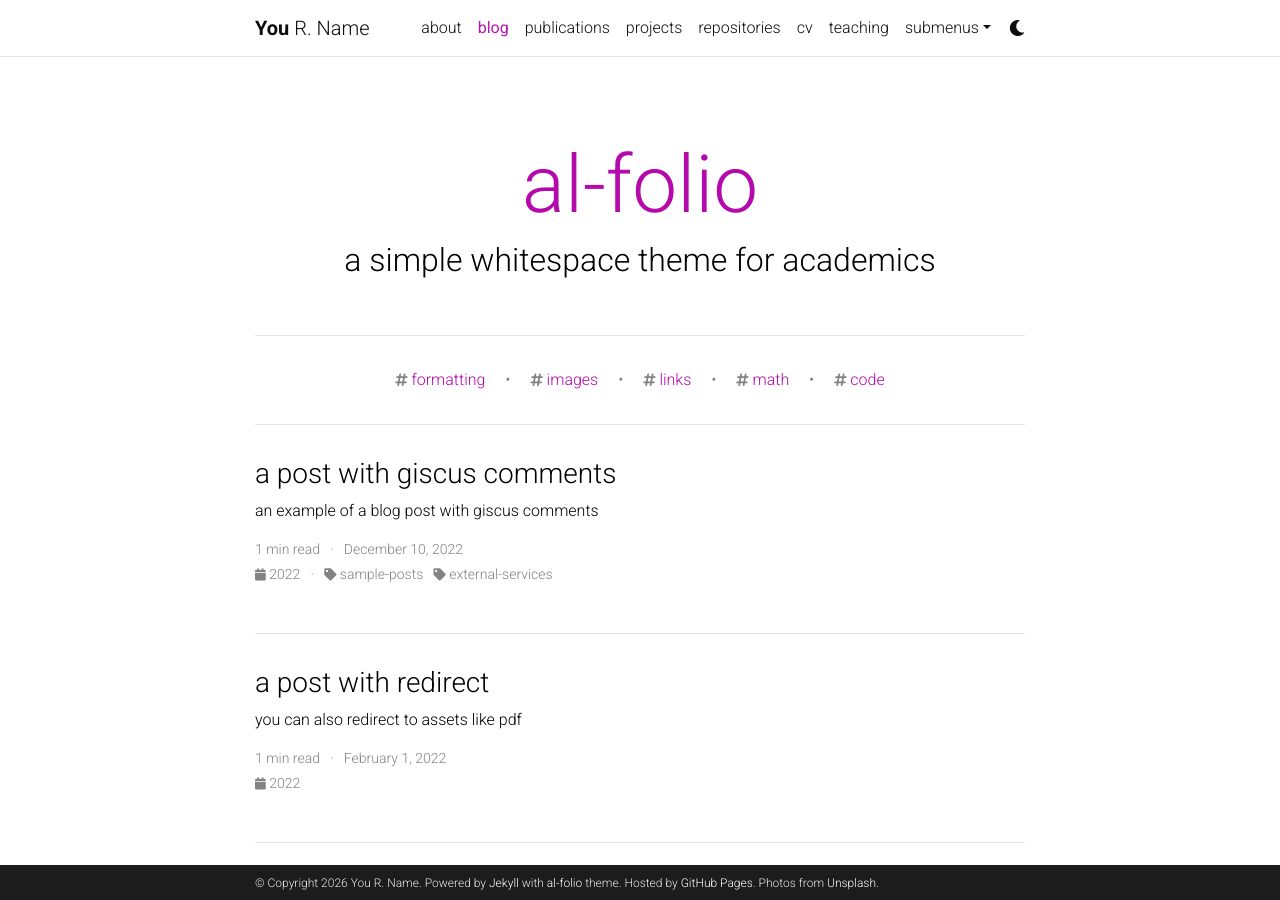
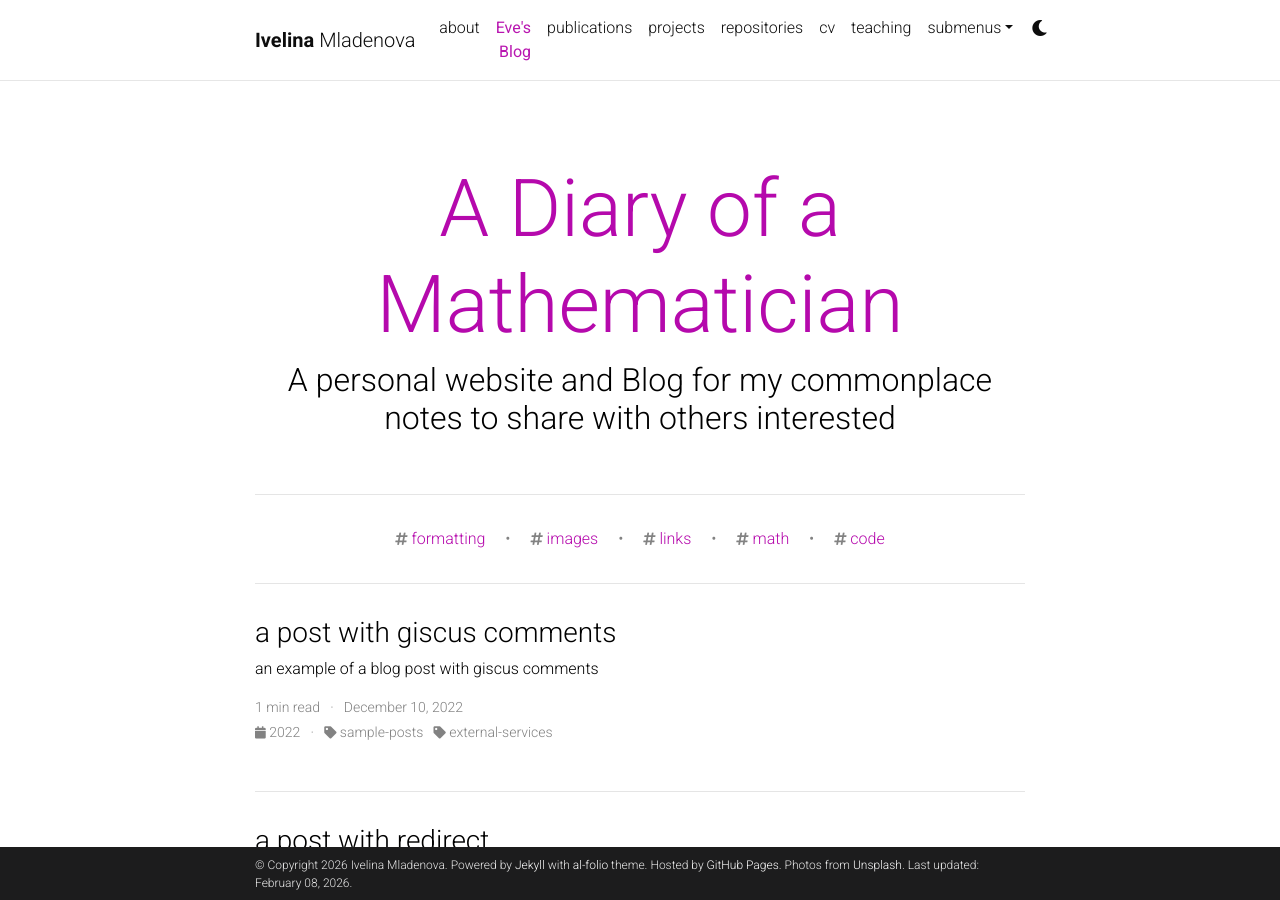
Before and after one commit to Ivelina0/Ivelina0.github.io, a Jekyll site: the page built from blog/index.html, in a window 1280 px wide and 900 px high. Built offline with Jekyll 4.4.1, drawn with Linux system fonts in a browser that asks for light colours; the list of posts is cut into pages by our own code; comment, search, counter and statistics services are not loaded; a style sheet for code colours, icons or effects is not loaded.

Commit message:
Update _config.yml

```diff
--- a/_config.yml
+++ b/_config.yml
@@ -3,10 +3,10 @@
 # -----------------------------------------------------------------------------
 
 title: blank # the website title (if blank, full name will be used instead)
-first_name: You
-middle_name: R.
-last_name: Name
-email: you@example.com
+first_name: Ivelina
+middle_name:
+last_name: Mladenova
+email: ahw864@qmul.ac.uk
 description: > # the ">" symbol means to ignore newlines until "footer_text:"
   A simple, whitespace theme for academics. Based on [*folio](https://github.com/bogoli/-folio) design.
 footer_text: >
@@ -18,9 +18,9 @@ keywords: jekyll, jekyll-theme, academic-website, portfolio-website  # add your
 lang: en # the language of your site (for example: en, fr, cn, ru, etc.)
 icon: ⚛️  # the emoji used as the favicon (alternatively, provide image name in /assets/img/)
 
-url: https://al-folio.github.io # the base hostname & protocol for your site
+url: https://ivelina0.github.io
 baseurl: # the subpath of your site, e.g. /blog/
-last_updated: false # set to true if you want to display last updated in the footer
+last_updated: true # set to true if you want to display last updated in the footer
 impressum_path:  # set to path to include impressum link in the footer, use the same path as permalink in a page, helps to conform with EU GDPR
 
 # -----------------------------------------------------------------------------
@@ -29,7 +29,7 @@ impressum_path:  # set to path to include impressum link in the footer, use the
 
 # code highlighter theme
 highlight_theme_light: github   # https://github.com/jwarby/jekyll-pygments-themes
-highlight_theme_dark: native    # https://github.com/jwarby/jekyll-pygments-themes
+highlight_theme_dark: monokai    # https://github.com/jwarby/jekyll-pygments-themes
 
 # repo color theme
 repo_theme_light: default       # https://github.com/anuraghazra/github-readme-stats/blob/master/themes/README.md
@@ -37,7 +37,7 @@ repo_theme_dark: dark           # https://github.com/anuraghazra/github-readme-s
 repo_trophies:
   enabled: true
   theme_light: flat    # https://github.com/ryo-ma/github-profile-trophy
-  theme_dark: gitdimmed  # https://github.com/ryo-ma/github-profile-trophy
+  theme_dark: onedark # gitdimmed  # https://github.com/ryo-ma/github-profile-trophy
 
 # -----------------------------------------------------------------------------
 # RSS Feed
@@ -71,7 +71,7 @@ og_image: # The site-wide (default for all links) Open Graph preview image
 # Social integration
 # -----------------------------------------------------------------------------
 
-github_username: # your GitHub user name
+github_username: Ivelina0 # your GitHub user name
 gitlab_username: # your GitLab user name
 twitter_username: # your Twitter handle
 mastodon_username: # your mastodon instance+username in the format instance.tld/@username
@@ -120,9 +120,9 @@ bing_site_verification:  # out your bing-site-verification ID (Bing Webmaster)
 # Blog
 # -----------------------------------------------------------------------------
 
-blog_name: al-folio # blog_name will be displayed in your blog page
-blog_nav_title: blog # your blog must have a title for it to be displayed in the nav bar
-blog_description: a simple whitespace theme for academics
+blog_name: A Diary of a Mathematician # blog_name will be displayed in your blog page
+blog_nav_title: Eve's Blog # your blog must have a title for it to be displayed in the nav bar
+blog_description: A personal website and Blog for my commonplace notes to share with others interested # a simple whitespace theme for academics
 permalink: /blog/:year/:title/
 
 # Pagination
@@ -137,6 +137,7 @@ related_blog_posts:
 # Follow instructions on https://giscus.app/ to setup for your repo to fill out
 # the information below.
 giscus:
+  enabled: false
   repo: alshedivat/al-folio      # <your-github-user-name>/<your-github-repo-name>
   repo_id: MDEwOlJlcG9zaXRvcnk2MDAyNDM2NQ==
   category: Comments             # name of the category under which discussions will be created
@@ -150,7 +151,7 @@ giscus:
   lang: en
 
 # Disqus comments (DEPRECATED)
-disqus_shortname: al-folio # put your disqus shortname
+disqus_shortname: [] # al-folio # put your disqus shortname
 # https://help.disqus.com/en/articles/1717111-what-s-a-shortname
 
 # External sources.
@@ -267,8 +268,8 @@ display_tags: ['formatting', 'images', 'links', 'math', 'code'] # this tags will
 
 scholar:
 
-  last_name: [Einstein]
-  first_name: [Albert, A.]
+  last_name: [Mladenova]
+  first_name: [Ivelina]
 
   style: apa
   locale: en
@@ -291,8 +292,8 @@ scholar:
   query: "@*"
 
 badges: # Display different badges for your publications
-  altmetric_badge: true # Altmetric badge (https://www.altmetric.com/products/altmetric-badges/)
-  dimensions_badge: true # Dimensions badge (https://badge.dimensions.ai/)
+  altmetric_badge: false # Altmetric badge (https://www.altmetric.com/products/altmetric-badges/)
+  dimensions_badge: false # Dimensions badge (https://badge.dimensions.ai/)
 
 # Filter out certain bibtex entry keywords used internally from the bib output
 filtered_bibtex_keywords: [abbr, abstract, arxiv, bibtex_show, html, pdf, selected, supp, blog, code, poster, slides, website, preview, altmetric]
```
